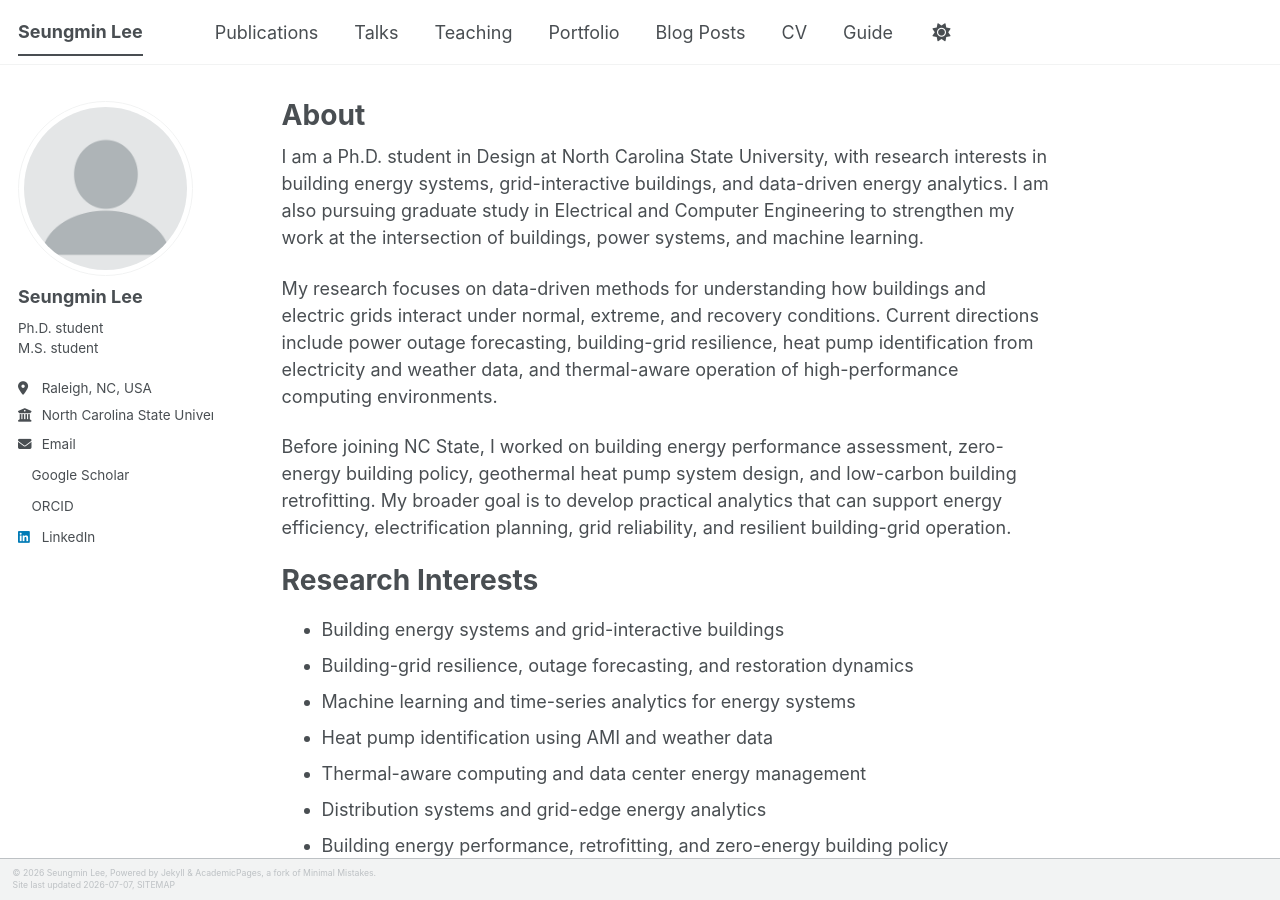
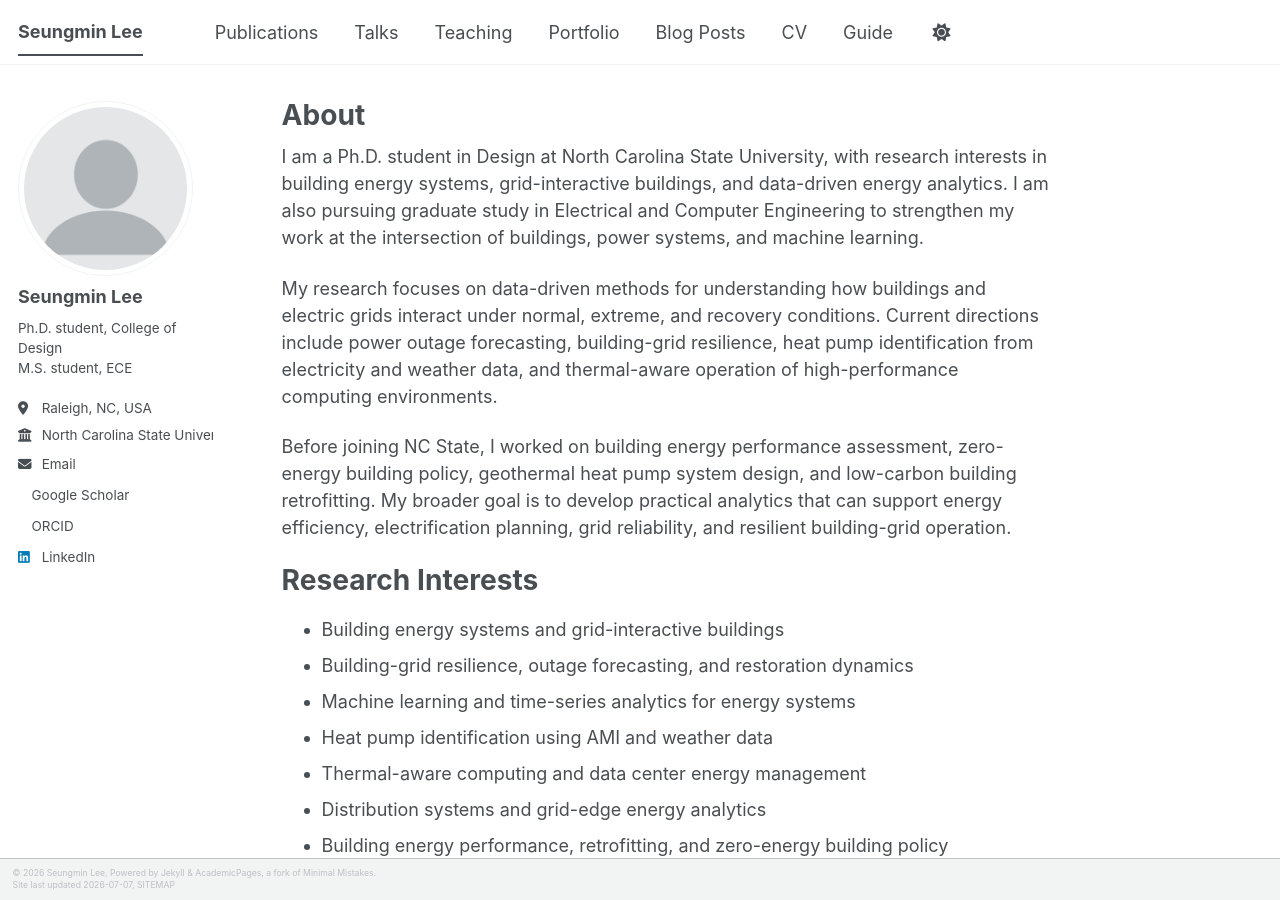
Before and after one commit to seungmi-nii/seungmi-nii.github.io, a Jekyll site: the page built from _pages/about.md, in a window 1280 px wide and 900 px high. Built offline with Jekyll 4.4.1, drawn with Linux system fonts in a browser that asks for light colours; a style sheet for code colours, icons or effects is not loaded.

Commit message:
Update bio with additional details

```diff
--- a/_config.yml
+++ b/_config.yml
@@ -25,7 +25,7 @@ author:
   avatar           : "profile.png"
   name             : "Seungmin Lee"
   pronouns         :
-  bio              : "Ph.D. student<br>M.S. student"
+  bio              : "Ph.D. student, College of Design<br>M.S. student, ECE"
   location         : "Raleigh, NC, USA"
   employer         : "North Carolina State University"
   uri              : # URL
```
